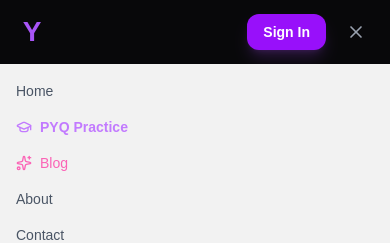
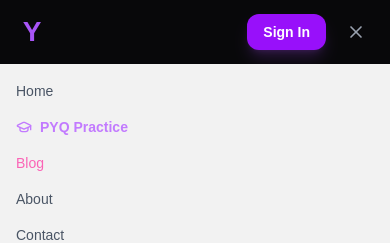
Before and after one commit to yoursaathicompany/YourSaathi, a Next.js app: page / in a window 390 px wide. Both pictures are taken after a click on the button "Toggle menu". Shown: the top 243 px of the page. Built offline with nearby package versions, Linux system fonts and the light colour scheme; no server answers.

Commit message:
fix: remove Sparkles icon from Blog link in mobile nav menu

```diff
--- a/src/components/Navbar.tsx
+++ b/src/components/Navbar.tsx
@@ -173,7 +173,7 @@ export default function Navbar() {
                 <GraduationCap className="w-4 h-4" /> PYQ Practice
               </Link>
               <Link href="/blog" onClick={() => setMobileMenuOpen(false)} className="text-pink-400 flex items-center gap-2">
-                <Sparkles className="w-4 h-4" /> Blog
+                Blog
               </Link>
               <Link href="/about" onClick={() => setMobileMenuOpen(false)} className="hover:text-white hover:text-white transition-colors">About</Link>
               <Link href="/contact" onClick={() => setMobileMenuOpen(false)} className="hover:text-white hover:text-white transition-colors">Contact</Link>
```
